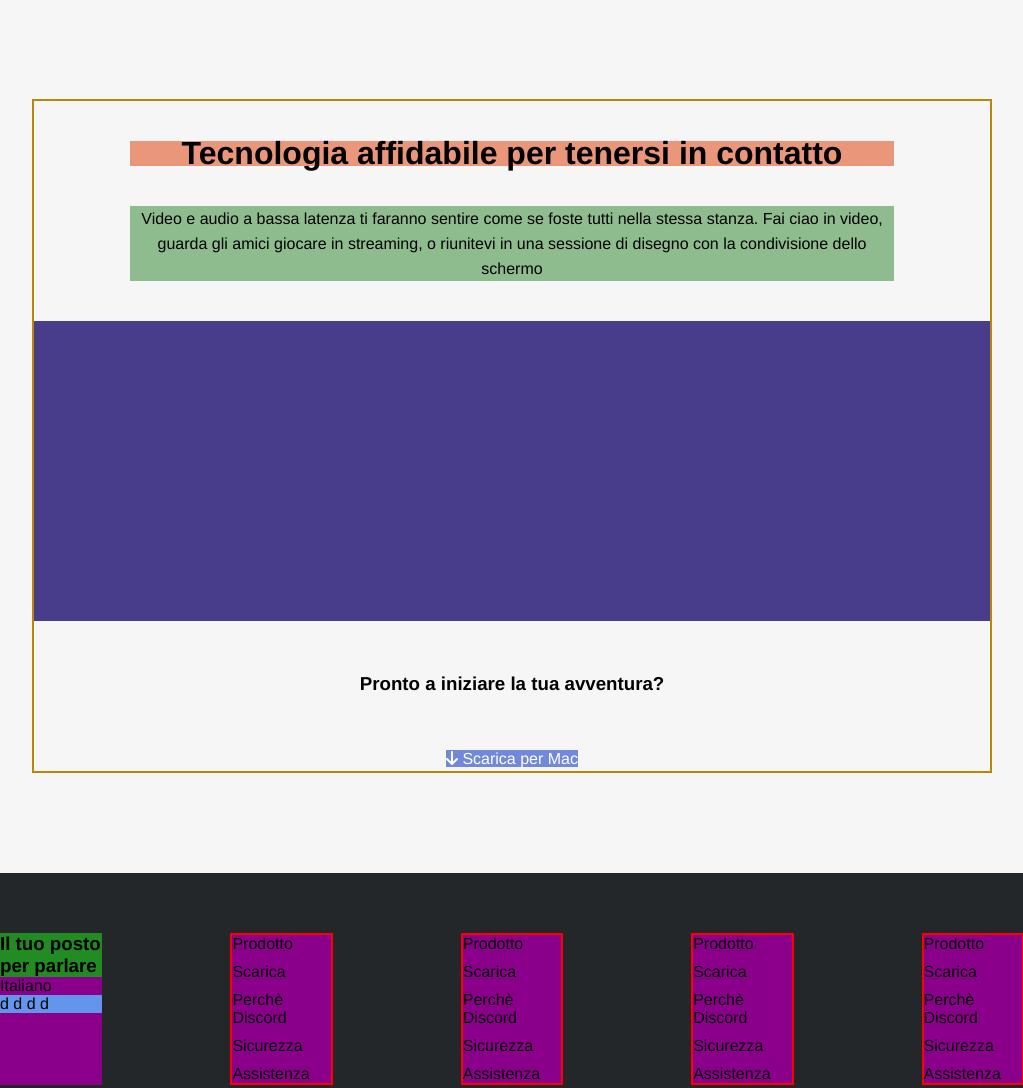
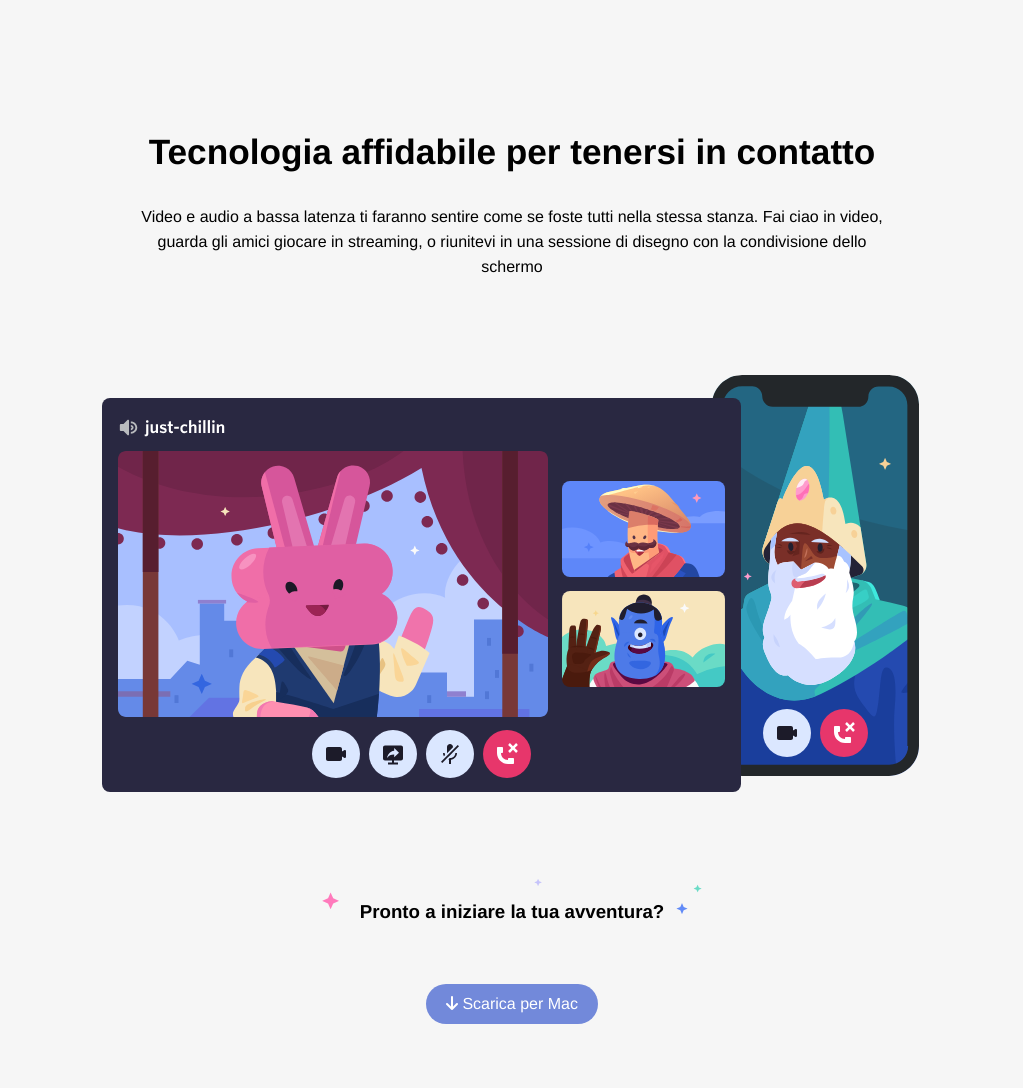
Before and after one commit to GianbaBotassi/htmlcss-discord, a plain HTML site: page index.html in a window 1280 px wide. Shown: the part 2440-3528 px from the top of the page, without its empty margins (128-1151 px from the left). Drawn offline with Linux system fonts and the light colour scheme.

Commit message:
End main

```diff
--- a/css/style.css
+++ b/css/style.css
@@ -126,7 +126,7 @@ header{
 }
 .container-bot h2{
     margin: 40px auto;
-    font-size: 2em;
+    font-size: 2.2em;
     width: 80%;
 }
 .container-bot p{
@@ -134,9 +134,14 @@ header{
     width: 80%;
 }
 .container-bot h3{
-    margin: 50px 0;
+    margin: 30px auto;
+    padding: 20px 30px;
+    width: 40%;
+    background-image: url(../img/stars.svg);
+    background-size: contain;
+    background-repeat: no-repeat;
 }
-.container-bot a{
+.btn-violet{
     color: #fff;
     background-color:#7289da ;
 }
@@ -170,20 +175,6 @@ footer ul{
     padding-bottom: 30px;
 }
 /* DEBUG RULES */
-.container-bot{
-    border: darkgoldenrod 2px solid;
-}
-.container-bot .img-big{
-    height: 300px;
-    background-color: darkslateblue;
-}
-.container-bot h2{
-    background-color: darksalmon;
-}
-.container-bot p{
-    background-color: darkseagreen;
-}
-
 .row{
     display: flex;
     justify-content: space-between;
--- a/index.html
+++ b/index.html
@@ -64,12 +64,12 @@
         </section>
         <section class="cont-back grey section-padding">
             <div class="container-bot">
-                <div></div>
+
                 <h2>Tecnologia affidabile per tenersi in contatto</h2>
                 <p>Video e audio a bassa latenza ti faranno sentire come se foste tutti nella stessa stanza. Fai ciao in video, guarda gli amici giocare in streaming, o riunitevi in una sessione di disegno con la condivisione dello schermo</p>
-                <div class="img-big"></div>
+                <img src="img/item4-big.svg" alt="">
                 <h3>Pronto a iniziare la tua avventura?</h3>
-                <a class="download-Mac" href="#">
+                <a class="btn-download btn-violet" href="#">
                     <i class="fa-solid fa-arrow-down"></i>
                     Scarica per Mac</a>
             </div>
```
